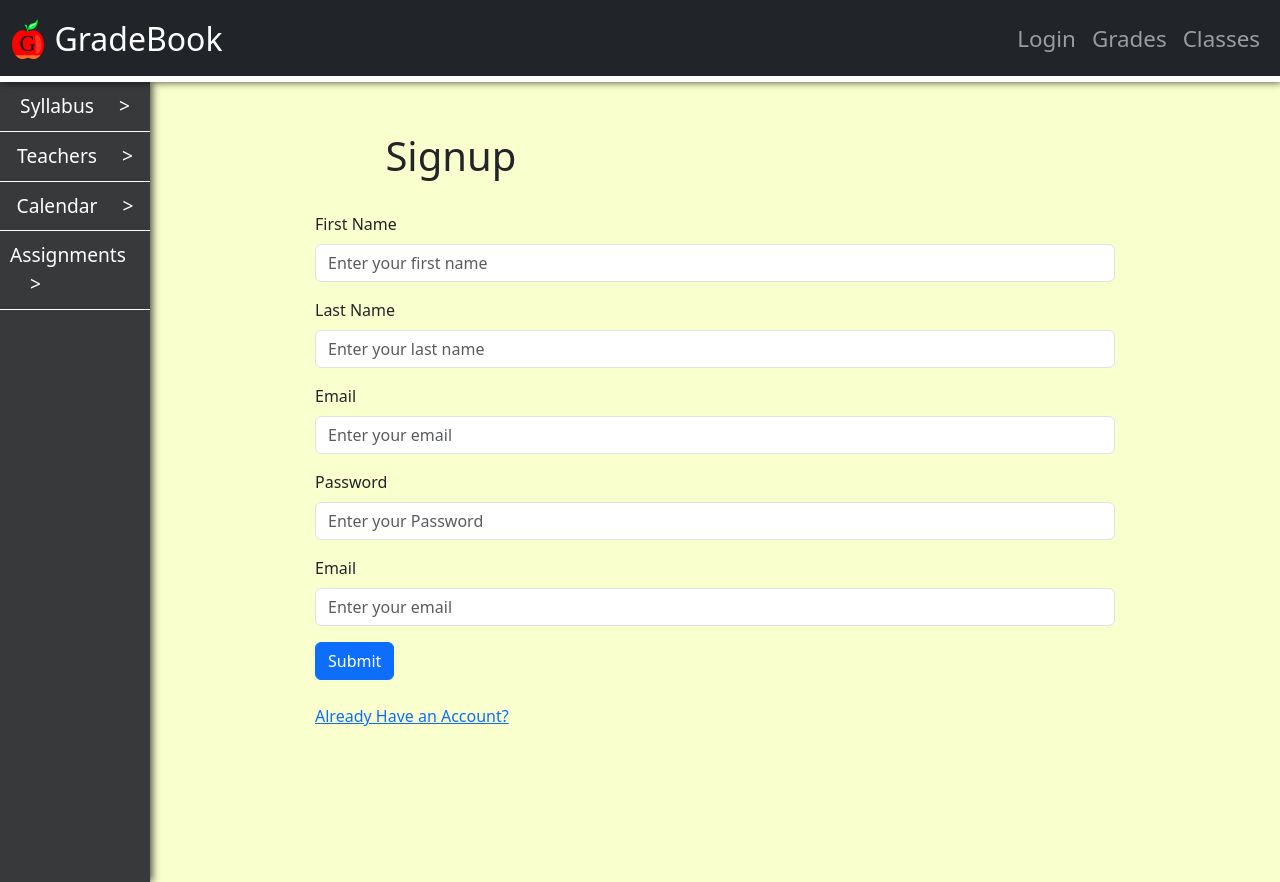
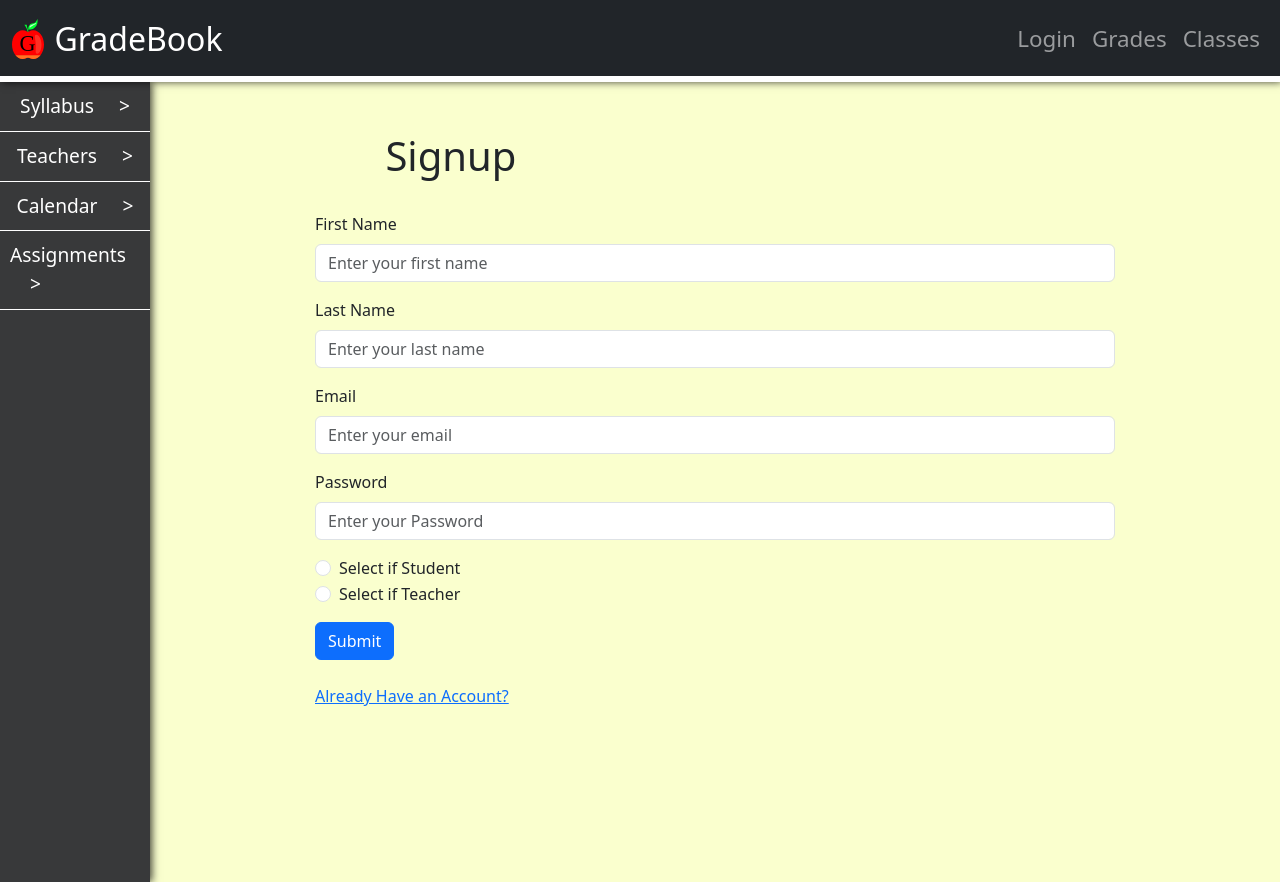
Before and after one commit to JoshuaMartinez1014/gradebook, a React (Create React App) app in the folder client/: page /signup in a window 1280 px wide. Built offline with nearby package versions, Linux system fonts and the light colour scheme.

Commit message:
sign up page form update

```diff
--- a/client/src/pages/SignupPage.jsx
+++ b/client/src/pages/SignupPage.jsx
@@ -76,13 +76,23 @@ function Signup() {
             </Form.Group>
 
             <Form.Group className="mb-3">
-              <Form.Label>Email</Form.Label>
-              <Form.Control
-                type="email"
-                name="email"
+              <Form.Check
+                type="radio"
+                id="student-radio"
+                name="role"
                 onChange={handleChange}
-                placeholder="Enter your email"
+                value="student"
                 required
+                label="Select if Student"
+              />
+              <Form.Check
+                type="radio"
+                id="teacher-radio"
+                name="role"
+                onChange={handleChange}
+                value="teacher"
+                required
+                label="Select if Teacher"
               />
             </Form.Group>
 
```
Also changed, not shown: 1 other file (tests, documents, lock files or other folders).
